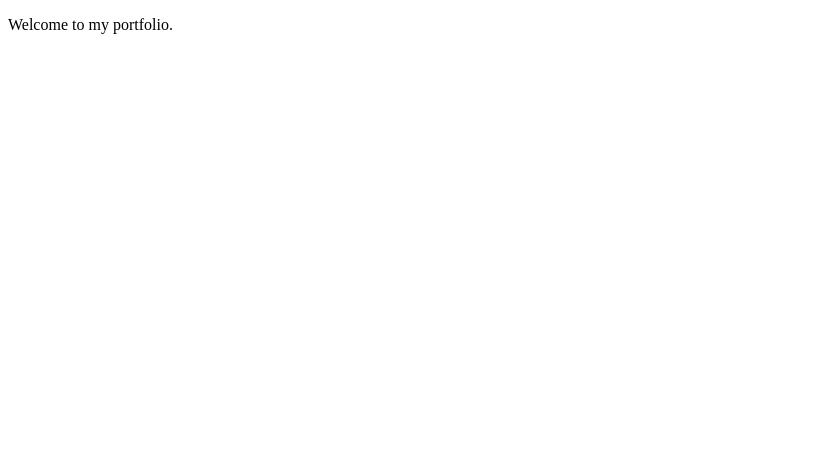
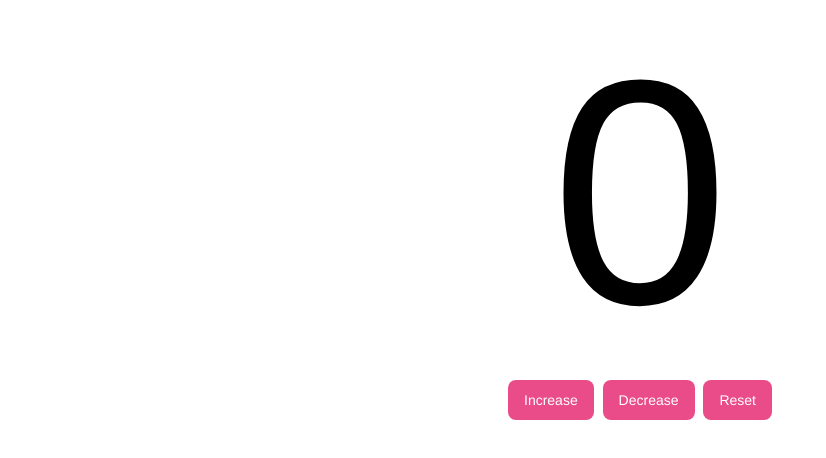
Before and after one commit to LiamMcColeman/liammccoleman.github.io, a plain HTML site: page index.html in a window 1280 px wide. Shown: the whole page, without its empty margins (0-826 px from the left). Drawn offline with Linux system fonts and the light colour scheme.

Commit message:
Add files via upload

```diff
--- a/index.html
+++ b/index.html
@@ -1,11 +1,25 @@
 <!DOCTYPE html>
 <html lang="en">
-<head>
-    <meta charset="UTF-8">
-    <meta name="viewport" content="width=device-width, initial-scale=1.0">
+  <head>
+    <meta charset="UTF-8" />
+    <meta name="viewport" content="width=device-width, initial-scale=1.0" />
     <title>Portfolio</title>
-</head>
-<body>
-    <p>Welcome to my portfolio.</p>
-</body>
+    <link rel="stylesheet" href="style.css" />
+  </head>
+
+  <body>
+    <center>
+      <label id="header" class="header">0</label> <br />
+      <div>
+        <button id="button1" class="button-1" role="increase button">
+          Increase
+        </button>
+        <button id="button2" class="button-1" role="decrease button">
+          Decrease
+        </button>
+        <button id="button3" class="button-1" role="reset button">Reset</button>
+      </div>
+    </center>
+    <script src="index.js"></script>
+  </body>
 </html>
--- /dev/null
+++ b/index.js
@@ -0,0 +1,23 @@
+const increase = document.getElementById("button1");
+const decrease = document.getElementById("button2");
+const reset = document.getElementById("button3");
+const counterHeader = document.getElementById("header");
+
+let counter = 0;
+
+increase.onclick = function () {
+  counter++;
+  counterHeader.textContent = counter;
+};
+
+decrease.onclick = function () {
+  counter--;
+  counterHeader.textContent = counter;
+  console.log("decrease");
+};
+
+reset.onclick = function () {
+  counter = 0;
+  counterHeader.textContent = counter;
+  console.log("reset");
+};
--- /dev/null
+++ b/style.css
@@ -0,0 +1,40 @@
+body {
+  font-family: Arial, Helvetica, sans-serif;
+  font-size: 2em;
+}
+
+.header {
+  font-size: 10em;
+}
+
+.button-1 {
+  background-color: #ea4c89;
+  border-radius: 8px;
+  border-style: none;
+  box-sizing: border-box;
+  color: #ffffff;
+  cursor: pointer;
+  display: inline-block;
+  font-family: "Haas Grot Text R Web", "Helvetica Neue", Helvetica, Arial,
+    sans-serif;
+  font-size: 14px;
+  font-weight: 500;
+  height: 40px;
+  line-height: 20px;
+  list-style: none;
+  margin: 0;
+  outline: none;
+  padding: 10px 16px;
+  position: relative;
+  text-align: center;
+  text-decoration: none;
+  transition: color 100ms;
+  vertical-align: baseline;
+  user-select: none;
+  -webkit-user-select: none;
+  touch-action: manipulation;
+}
+
+.button-1:hover {
+  background-color: #f082ac;
+}
```
